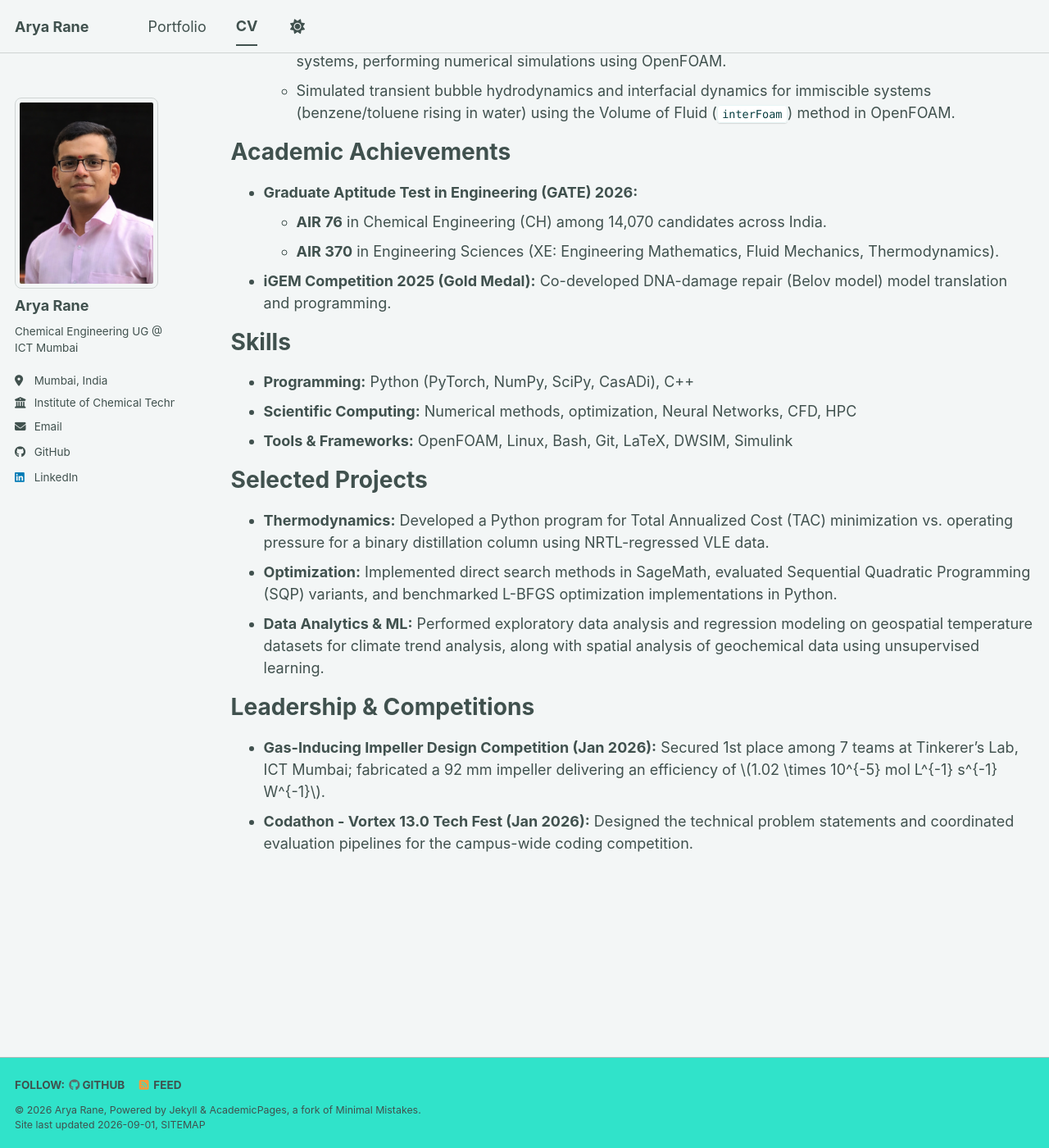
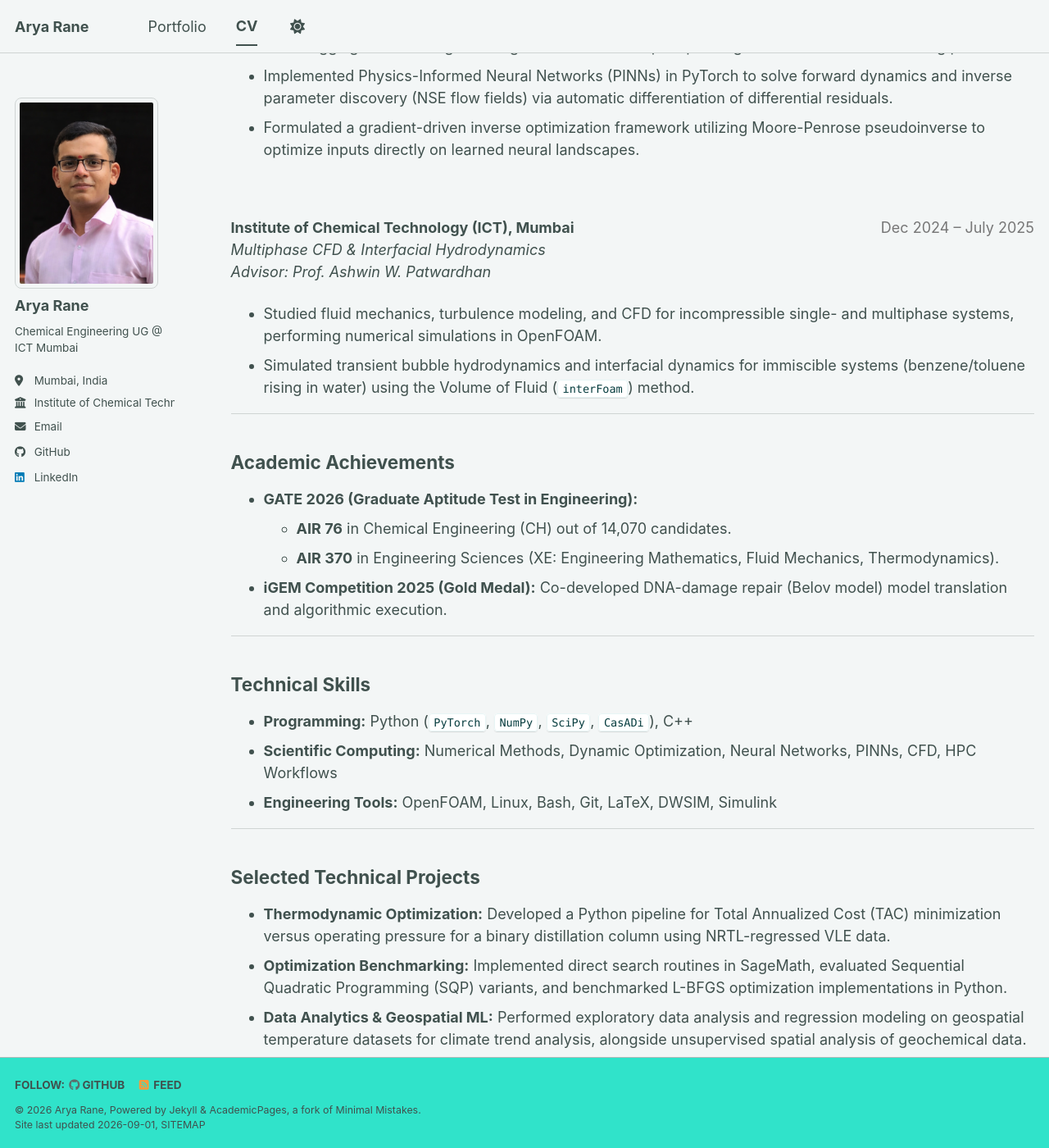
Before and after one commit to TheAnveshak/TheAnveshak.github.io, a Jekyll site: the page built from _pages/cv.md, in a window 1280 px wide and 1400 px high, scrolled down 1059 px. Shown: the whole window at 82% size. Built offline with Jekyll 4.4.1, drawn with Linux system fonts in a browser that asks for light colours; a style sheet for code colours, icons or effects is not loaded; some of the changed text lies outside the part shown.

Commit message:
Revise CV title and improve content layout
Updated CV title and enhanced content structure with better formatting for readability. Added new sections for technical skills and selected projects.

```diff
--- a/_pages/cv.md
+++ b/_pages/cv.md
@@ -10,55 +10,91 @@ redirect_from:
 
 {% include base_path %}
 
-Education
-======
-* **Bachelor of Chemical Engineering** (Minor: Artificial Intelligence & Machine Learning)
-  *Institute of Chemical Technology (ICT), Mumbai, India* | 2023 – 2027
-  * **CGPA:** 8.23 / 10
-  * **Undergraduate Research Thesis:** *Valorization of CO\\(_2\\) to lower olefins via One-Pot Bifunctional Catalysis* (Advisor: Prof. G. D. Yadav)
+<div style="margin-bottom: 2em; display: flex; align-items: center; justify-content: space-between;">
+  <span><strong>Arya Rane</strong> — Academic & Research Record</span>
+  <a href="{{ base_path }}/files/AryaRane_3_5.pdf" class="btn btn--primary" target="_blank" style="margin: 0; padding: 0.4em 1em; font-size: 0.85em; text-decoration: none;">
+    Download PDF CV
+  </a>
+</div>
 
-Research Experience
-======
-* **Indian Institute of Technology (IIT), Bombay** | May 2026 – Present
-  *Overlapping Graph Decomposition for Fault-Tolerant Distributed MPC*
-  *Advisor:* Prof. Sujit Jogwar
-  * Formulated an overlapping network decomposition scheme for integrated process plants via Genetic Algorithm on weighted equation graphs.
-  * Implemented an iterative Distributed MPC coordinator in Python using `do_mpc` and IPOPT, resolving coupled nonlinear subproblems via trajectory broadcasting and input-freezing protocols.
-  * Validated dynamic fault tolerance on a multiple-recycle benzene alkylation benchmark, achieving zero tracking degradation (identical ISE) with a 30.8% solve-time reduction under sub-controller failure.
+---
 
-* **Institute of Chemical Technology (ICT), Mumbai** | Sept 2025 – Present
-  *Adaptive Neural Surrogates & Inverse Optimization for Dynamical Systems*
-  *Advisors:* Prof. Ajit Kumar & Dr. Shailesh Kumar
-  * Built neural network surrogate models using error-driven adaptive spatial sampling, applying quantile-based error flagging and PCA-aligned subgrids to resolve steep response gradients with minimal training points.
-  * Implemented Physics-Informed Neural Networks (PINNs) in PyTorch to solve forward dynamics and inverse parameter discovery (NSE flow fields) via automatic differentiation of differential residuals.
-  * Formulated a gradient-driven inverse optimization framework utilizing Moore-Penrose pseudoinverse to optimize inputs directly on learned neural landscapes.
+## Education
 
-* **Institute of Chemical Technology (ICT), Mumbai** | Dec 2024 – July 2025
-  *Multiphase CFD*
-  *Advisor:* Prof. Ashwin W. Patwardhan
-  * Studied fluid mechanics, turbulence modeling, and CFD for incompressible single- and multiphase systems, performing numerical simulations using OpenFOAM.
-  * Simulated transient bubble hydrodynamics and interfacial dynamics for immiscible systems (benzene/toluene rising in water) using the Volume of Fluid (`interFoam`) method in OpenFOAM.
+**Bachelor of Chemical Engineering** <span style="float: right; color: #777;">2023 – 2027</span>
+*Institute of Chemical Technology (ICT), Mumbai*
+* **Minor:** Artificial Intelligence & Machine Learning
+* **CGPA:** 8.23 / 10
+* **Undergraduate Thesis:** *Valorization of \\(\text{CO}_2\\) to lower olefins via One-Pot Bifunctional Catalysis*
+  *Advisor: Prof. G. D. Yadav*
 
-Academic Achievements
-======
-* **Graduate Aptitude Test in Engineering (GATE) 2026:**
-  * **AIR 76** in Chemical Engineering (CH) among 14,070 candidates across India.
+---
+
+## Research Experience
+
+**Indian Institute of Technology (IIT), Bombay** <span style="float: right; color: #777;">May 2026 – Present</span>
+*Overlapping Graph Decomposition for Fault-Tolerant Distributed MPC*
+*Advisor: Prof. Sujit Jogwar*
+
+* Formulated an overlapping network decomposition scheme for integrated process plants via Genetic Algorithm on weighted equation graphs.
+* Implemented an iterative Distributed MPC coordinator in Python using `do_mpc` and `IPOPT`, resolving coupled nonlinear subproblems via trajectory broadcasting and input-freezing protocols.
+* Validated dynamic fault tolerance on a multiple-recycle benzene alkylation benchmark, achieving zero tracking degradation (identical ISE) with a 30.8% solve-time reduction under sub-controller failure.
+
+<br>
+
+**Institute of Chemical Technology (ICT), Mumbai** <span style="float: right; color: #777;">Sept 2025 – Present</span>
+*Adaptive Neural Surrogates & Inverse Optimization for Dynamical Systems*
+*Advisors: Prof. Ajit Kumar & Dr. Shailesh Kumar*
+
+* Built neural network surrogate models using error-driven adaptive spatial sampling, applying quantile-based error flagging and PCA-aligned subgrids to resolve steep response gradients with minimal training points.
+* Implemented Physics-Informed Neural Networks (PINNs) in PyTorch to solve forward dynamics and inverse parameter discovery (NSE flow fields) via automatic differentiation of differential residuals.
+* Formulated a gradient-driven inverse optimization framework utilizing Moore-Penrose pseudoinverse to optimize inputs directly on learned neural landscapes.
+
+<br>
+
+**Institute of Chemical Technology (ICT), Mumbai** <span style="float: right; color: #777;">Dec 2024 – July 2025</span>
+*Multiphase CFD & Interfacial Hydrodynamics*
+*Advisor: Prof. Ashwin W. Patwardhan*
+
+* Studied fluid mechanics, turbulence modeling, and CFD for incompressible single- and multiphase systems, performing numerical simulations in OpenFOAM.
+* Simulated transient bubble hydrodynamics and interfacial dynamics for immiscible systems (benzene/toluene rising in water) using the Volume of Fluid (`interFoam`) method.
+
+---
+
+## Academic Achievements
+
+* **GATE 2026 (Graduate Aptitude Test in Engineering):**
+  * **AIR 76** in Chemical Engineering (CH) out of 14,070 candidates.
   * **AIR 370** in Engineering Sciences (XE: Engineering Mathematics, Fluid Mechanics, Thermodynamics).
-* **iGEM Competition 2025 (Gold Medal):** Co-developed DNA-damage repair (Belov model) model translation and programming.
+* **iGEM Competition 2025 (Gold Medal):** Co-developed DNA-damage repair (Belov model) model translation and algorithmic execution.
 
-Skills
-======
-* **Programming:** Python (PyTorch, NumPy, SciPy, CasADi), C++
-* **Scientific Computing:** Numerical methods, optimization, Neural Networks, CFD, HPC
-* **Tools & Frameworks:** OpenFOAM, Linux, Bash, Git, LaTeX, DWSIM, Simulink
+---
 
-Selected Projects
-======
-* **Thermodynamics:** Developed a Python program for Total Annualized Cost (TAC) minimization vs. operating pressure for a binary distillation column using NRTL-regressed VLE data.
-* **Optimization:** Implemented direct search methods in SageMath, evaluated Sequential Quadratic Programming (SQP) variants, and benchmarked L-BFGS optimization implementations in Python.
-* **Data Analytics & ML:** Performed exploratory data analysis and regression modeling on geospatial temperature datasets for climate trend analysis, along with spatial analysis of geochemical data using unsupervised learning.
+## Technical Skills
 
-Leadership & Competitions
-======
-* **Gas-Inducing Impeller Design Competition (Jan 2026):** Secured 1st place among 7 teams at Tinkerer's Lab, ICT Mumbai; fabricated a 92 mm impeller delivering an efficiency of \\(1.02 \times 10^{-5} mol L^{-1} s^{-1} W^{-1}\\).
-* **Codathon - Vortex 13.0 Tech Fest (Jan 2026):** Designed the technical problem statements and coordinated evaluation pipelines for the campus-wide coding competition.
+* **Programming:** Python (`PyTorch`, `NumPy`, `SciPy`, `CasADi`), C++
+* **Scientific Computing:** Numerical Methods, Dynamic Optimization, Neural Networks, PINNs, CFD, HPC Workflows
+* **Engineering Tools:** OpenFOAM, Linux, Bash, Git, LaTeX, DWSIM, Simulink
+
+---
+
+## Selected Technical Projects
+
+* **Thermodynamic Optimization:** Developed a Python pipeline for Total Annualized Cost (TAC) minimization versus operating pressure for a binary distillation column using NRTL-regressed VLE data.
+* **Optimization Benchmarking:** Implemented direct search routines in SageMath, evaluated Sequential Quadratic Programming (SQP) variants, and benchmarked L-BFGS optimization implementations in Python.
+* **Data Analytics & Geospatial ML:** Performed exploratory data analysis and regression modeling on geospatial temperature datasets for climate trend analysis, alongside unsupervised spatial analysis of geochemical data.
+
+---
+
+## Leadership & Competitions
+
+**Gas-Inducing Impeller Design Competition (1st Place)** <span style="float: right; color: #777;">Jan 2026</span>
+*Tinkerer's Lab, ICT Mumbai*
+* Designed and fabricated a 92 mm hollow-shaft gas-inducing impeller (CAD, 3D printing, laser cutting).
+* Achieved critical gas induction at \\(N_{cg} = 368\text{ RPM}\\) and solid suspension at \\(500\text{ RPM}\\), delivering a mass-transfer-to-power efficiency of \\(1.02 \times 10^{-5}\text{ mol L}^{-1}\text{ s}^{-1}\text{ W}^{-1}\\).
+
+<br>
+
+**Codathon — Vortex 13.0 Tech Fest** <span style="float: right; color: #777;">Jan 2026</span>
+*Lead Coordinator & Problem Setter*
+* Formulated algorithmic problem statements, edge-case test suites, and automated evaluation sandboxes for the annual coding competition.
```
Also changed, not shown: other parts of _pages/cv.md (+1 -1 lines).
